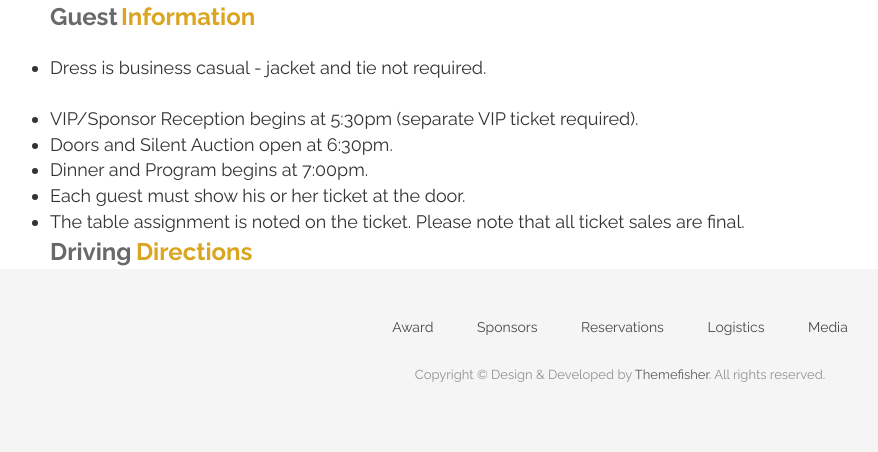
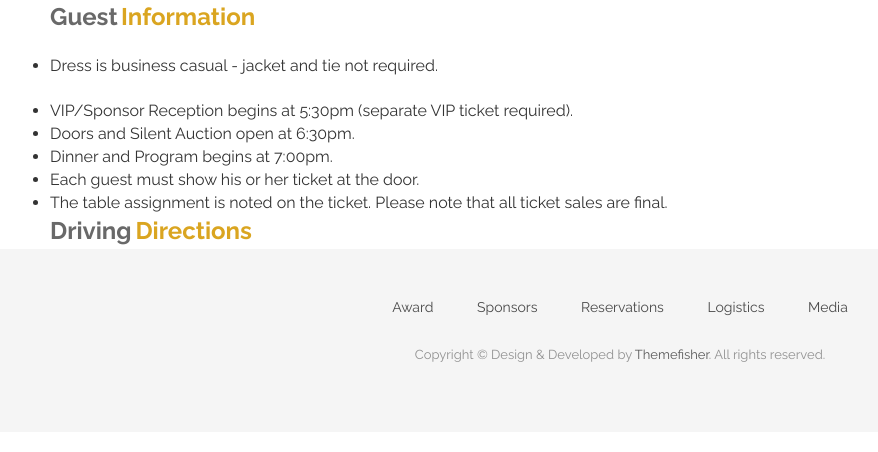
Before and after one commit to CruGlobal/NightofChampions, a Jekyll site: the page built from logistics.markdown, in a window 1280 px wide. Shown: the part 976-1428 px from the top of the page, without its empty margins (20-898 px from the left). Built offline with Jekyll 4.4.1, drawn with Linux system fonts in a browser that asks for light colours; nearby versions of some CDN libraries; some web fonts are replaced.

Commit message:
Updated Logistics

```diff
--- a/logistics.markdown
+++ b/logistics.markdown
@@ -20,7 +20,7 @@ position: 5
 </div>
 <br>
 <div>
-<font size="4">
+<font size="3">
 <ul style="list-style-type:disc">
 <li>Dress is business casual - jacket and tie not required.</li>
 <br>
```
